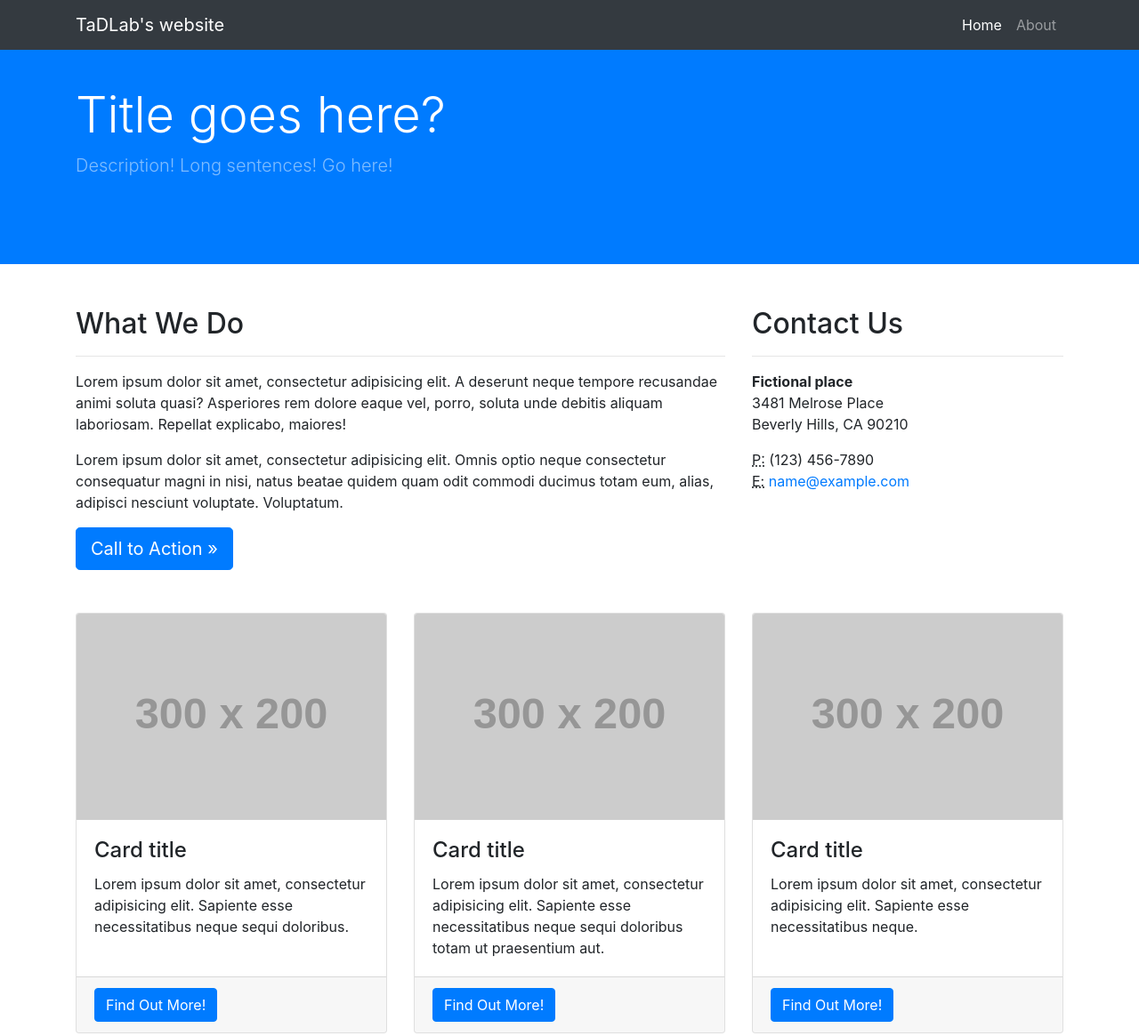
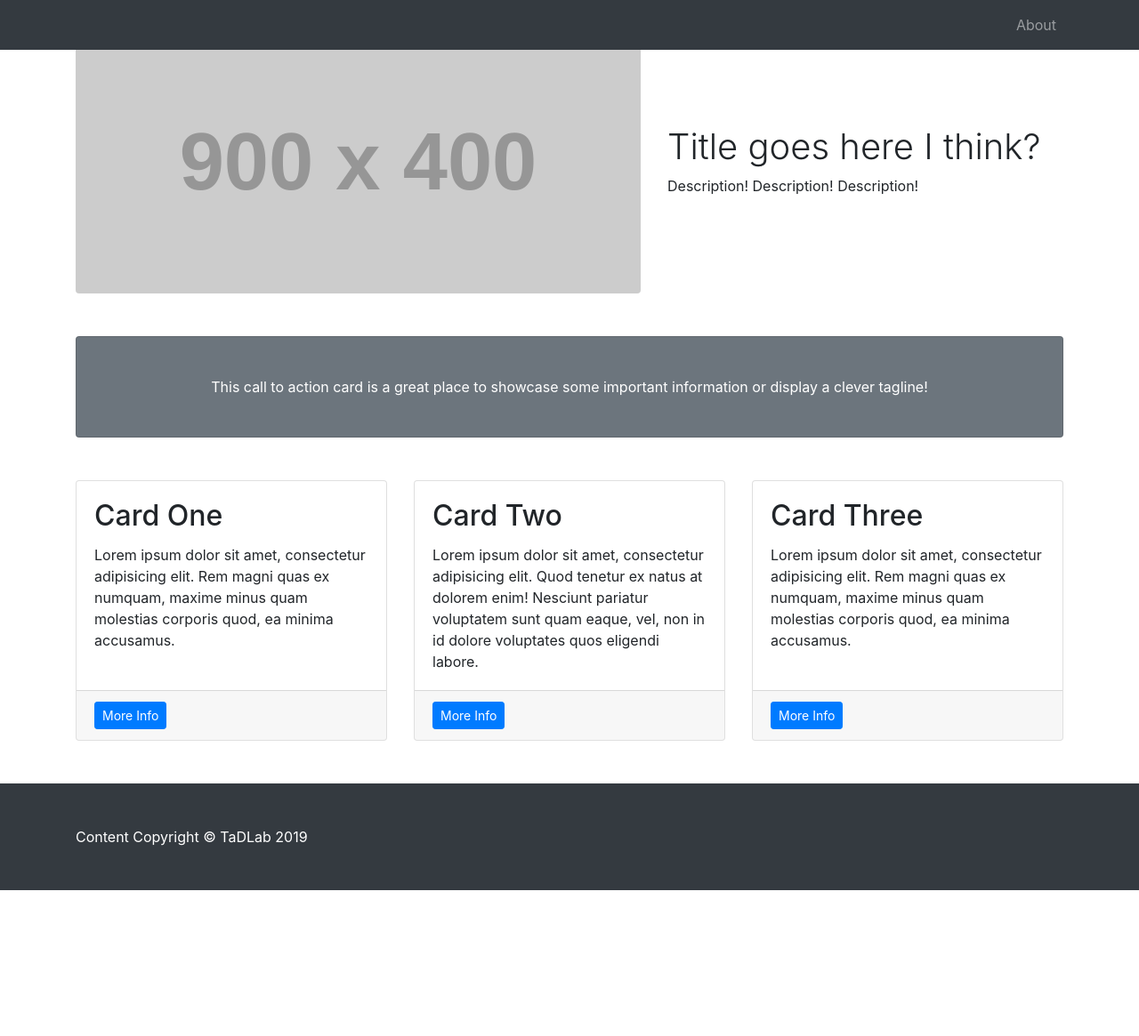
Before and after one commit to UMich-TAD-Lab/UMich-TAD-Lab.github.io, a website: page index.html in a window 1280 px wide. Shown: the top 1165 px of the page at 89% size. After the commit the page ends 1001 px from the top, so only its background shows below. Drawn offline with nearby package versions, Linux system fonts and the light colour scheme; placeholder pictures from the web are drawn by us.

Commit message:
Update index.html

```diff
--- a/index.html
+++ b/index.html
@@ -8,120 +8,100 @@
   <meta name="description" content="">
   <meta name="author" content="">
 
-  <title>Business Frontpage - Start Bootstrap Template</title>
+  <title>TaDLab's website</title>
 
   <!-- Bootstrap core CSS -->
   <link href="vendor/bootstrap/css/bootstrap.min.css" rel="stylesheet">
 
   <!-- Custom styles for this template -->
-  <link href="css/business-frontpage.css" rel="stylesheet">
+  <link href="css/modern-business.css" rel="stylesheet">
 
 </head>
 
 <body>
 
   <!-- Navigation -->
-  <nav class="navbar navbar-expand-lg navbar-dark bg-dark fixed-top">
+  <nav class="navbar fixed-top navbar-expand-lg navbar-dark bg-dark fixed-top">
     <div class="container">
-      <a class="navbar-brand" href="#">TaDLab's website</a>
-      <button class="navbar-toggler" type="button" data-toggle="collapse" data-target="#navbarResponsive" aria-controls="navbarResponsive" aria-expanded="false" aria-label="Toggle navigation">
+      <a class="navbar-brand" href="index.html"></a>
+      <button class="navbar-toggler navbar-toggler-right" type="button" data-toggle="collapse" data-
+
+target="#navbarResponsive" aria-controls="navbarResponsive" aria-expanded="false" aria-label="Toggle navigation">
         <span class="navbar-toggler-icon"></span>
       </button>
       <div class="collapse navbar-collapse" id="navbarResponsive">
         <ul class="navbar-nav ml-auto">
-          <li class="nav-item active">
-            <a class="nav-link" href="#">Home
-              <span class="sr-only">(current)</span>
-            </a>
-          </li>
           <li class="nav-item">
-            <a class="nav-link" href="#">About</a>
+            <a class="nav-link" href="about.html">About</a>
           </li>
         </ul>
       </div>
     </div>
   </nav>
 
-  <!-- Header -->
-  <header class="bg-primary py-5 mb-5">
-    <div class="container h-100">
-      <div class="row h-100 align-items-center">
-        <div class="col-lg-12">
-          <h1 class="display-4 text-white mt-5 mb-2">Title goes here?</h1>
-          <p class="lead mb-5 text-white-50">Description! Long sentences! Go here!</p>
-        </div>
-      </div>
-    </div>
-  </header>
-
   <!-- Page Content -->
   <div class="container">
 
-    <div class="row">
-      <div class="col-md-8 mb-5">
-        <h2>What We Do</h2>
-        <hr>
-        <p>Lorem ipsum dolor sit amet, consectetur adipisicing elit. A deserunt neque tempore recusandae animi soluta quasi? Asperiores rem dolore eaque vel, porro, soluta unde debitis aliquam laboriosam. Repellat explicabo, maiores!</p>
-        <p>Lorem ipsum dolor sit amet, consectetur adipisicing elit. Omnis optio neque consectetur consequatur magni in nisi, natus beatae quidem quam odit commodi ducimus totam eum, alias, adipisci nesciunt voluptate. Voluptatum.</p>
-        <a class="btn btn-primary btn-lg" href="#">Call to Action &raquo;</a>
+    <!-- Heading Row -->
+    <div class="row align-items-center my-5">
+      <div class="col-lg-7">
+        <img class="img-fluid rounded mb-4 mb-lg-0" src="http://placehold.it/900x400" alt="">
       </div>
-      <div class="col-md-4 mb-5">
-        <h2>Contact Us</h2>
-        <hr>
-        <address>
-          <strong>Fictional place</strong>
-          <br>3481 Melrose Place
-          <br>Beverly Hills, CA 90210
-          <br>
-        </address>
-        <address>
-          <abbr title="Phone">P:</abbr>
-          (123) 456-7890
-          <br>
-          <abbr title="Email">E:</abbr>
-          <a href="mailto:#">name@example.com</a>
-        </address>
+      <!-- /.col-lg-8 -->
+      <div class="col-lg-5">
+        <h1 class="font-weight-light">Title goes here I think?</h1>
+        <p>Description! Description! Description! </p>
       </div>
+      <!-- /.col-md-4 -->
     </div>
     <!-- /.row -->
 
+    <!-- Call to Action Well -->
+    <div class="card text-white bg-secondary my-5 py-4 text-center">
+      <div class="card-body">
+        <p class="text-white m-0">This call to action card is a great place to showcase some important information or display a clever tagline!</p>
+      </div>
+    </div>
+
+    <!-- Content Row -->
     <div class="row">
       <div class="col-md-4 mb-5">
         <div class="card h-100">
-          <img class="card-img-top" src="http://placehold.it/300x200" alt="">
           <div class="card-body">
-            <h4 class="card-title">Card title</h4>
-            <p class="card-text">Lorem ipsum dolor sit amet, consectetur adipisicing elit. Sapiente esse necessitatibus neque sequi doloribus.</p>
+            <h2 class="card-title">Card One</h2>
+            <p class="card-text">Lorem ipsum dolor sit amet, consectetur adipisicing elit. Rem magni quas ex numquam, maxime minus quam molestias corporis quod, ea minima accusamus.</p>
           </div>
           <div class="card-footer">
-            <a href="#" class="btn btn-primary">Find Out More!</a>
+            <a href="#" class="btn btn-primary btn-sm">More Info</a>
           </div>
         </div>
       </div>
+      <!-- /.col-md-4 -->
       <div class="col-md-4 mb-5">
         <div class="card h-100">
-          <img class="card-img-top" src="http://placehold.it/300x200" alt="">
           <div class="card-body">
-            <h4 class="card-title">Card title</h4>
-            <p class="card-text">Lorem ipsum dolor sit amet, consectetur adipisicing elit. Sapiente esse necessitatibus neque sequi doloribus totam ut praesentium aut.</p>
+            <h2 class="card-title">Card Two</h2>
+            <p class="card-text">Lorem ipsum dolor sit amet, consectetur adipisicing elit. Quod tenetur ex natus at dolorem enim! Nesciunt pariatur voluptatem sunt quam eaque, vel, non in id dolore voluptates quos eligendi labore.</p>
           </div>
           <div class="card-footer">
-            <a href="#" class="btn btn-primary">Find Out More!</a>
+            <a href="#" class="btn btn-primary btn-sm">More Info</a>
           </div>
         </div>
       </div>
+      <!-- /.col-md-4 -->
       <div class="col-md-4 mb-5">
         <div class="card h-100">
-          <img class="card-img-top" src="http://placehold.it/300x200" alt="">
           <div class="card-body">
-            <h4 class="card-title">Card title</h4>
-            <p class="card-text">Lorem ipsum dolor sit amet, consectetur adipisicing elit. Sapiente esse necessitatibus neque.</p>
+            <h2 class="card-title">Card Three</h2>
+            <p class="card-text">Lorem ipsum dolor sit amet, consectetur adipisicing elit. Rem magni quas ex numquam, maxime minus quam molestias corporis quod, ea minima accusamus.</p>
           </div>
           <div class="card-footer">
-            <a href="#" class="btn btn-primary">Find Out More!</a>
+            <a href="#" class="btn btn-primary btn-sm">More Info</a>
           </div>
         </div>
       </div>
+      <!-- /.col-md-4 -->
+
     </div>
     <!-- /.row -->
 
@@ -131,7 +111,7 @@
   <!-- Footer -->
   <footer class="py-5 bg-dark">
     <div class="container">
-      <p class="m-0 text-center text-white">Content Copyright &copy; TaDLab 2019</p>
+      <p class="m-0 text-left text-white">Content Copyright &copy; TaDLab 2019</p>
     </div>
     <!-- /.container -->
   </footer>
```
